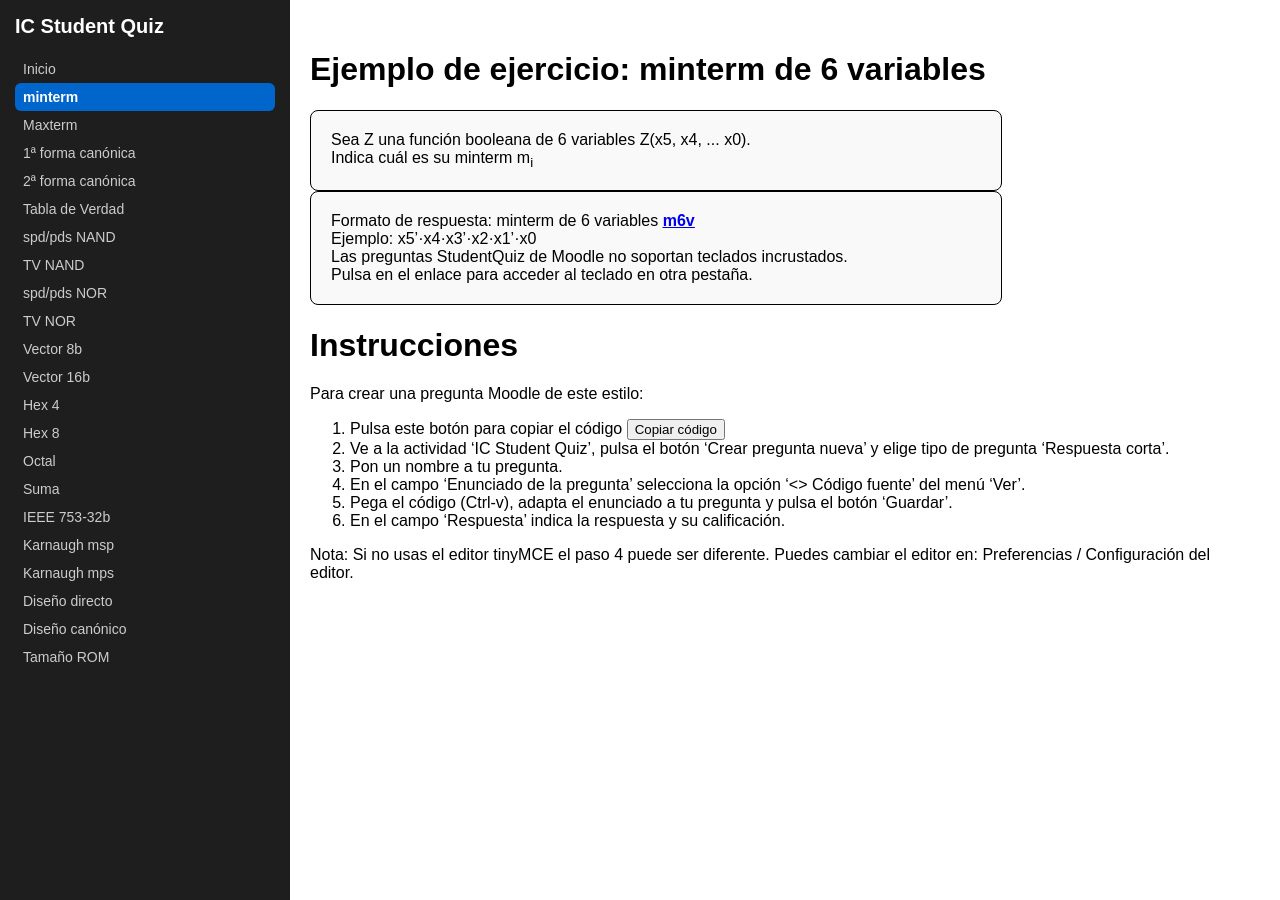
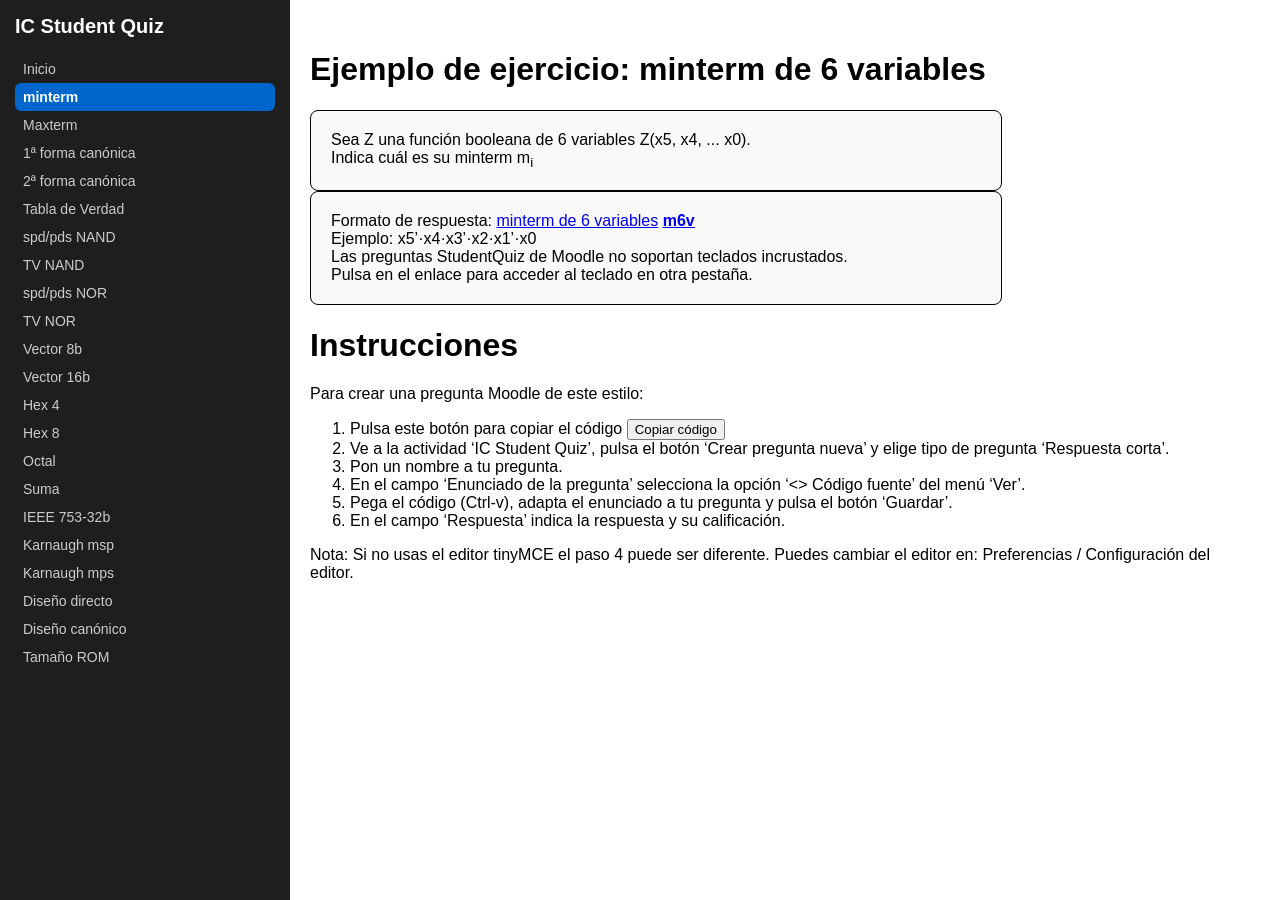
Before and after one commit to mglfcn/ic-student-quiz, a Jekyll site: the page built from minterm.md, in a window 1280 px wide. Built offline with Jekyll 4.4.1, drawn with Linux system fonts in a browser that asks for light colours; part of the change alters nothing that is shown.

```diff
--- a/minterm.md
+++ b/minterm.md
@@ -33,7 +33,7 @@ Ejemplo: x5’·x4·x3’·x2·x1’·x0<br>
 {% capture macro_teclado_enlace %}
 
 <div style="border: 1px solid #000; padding: 20px; max-width: 650px; width: 100%; border-radius: 8px; background-color: #f9f9f9;">
-Formato de respuesta: minterm de 6 variables <b><u><a href="https://mglfcn.github.io/ic-student-quiz/kb/ic/teclado_m6v.html">m6v</a></u></b><br>
+Formato de respuesta: <a href="https://mglfcn.github.io/ic-student-quiz/kb/ic/teclado_m6v.html">minterm de 6 variables</a> <b><u><a href="https://mglfcn.github.io/ic-student-quiz/kb/ic/teclado_m6v.html">m6v</a></u></b><br>
 Ejemplo: x5’·x4·x3’·x2·x1’·x0<br>
 Las preguntas StudentQuiz de Moodle no soportan teclados incrustados.<br>
 Pulsa en el enlace para acceder al teclado en otra pestaña.
```
